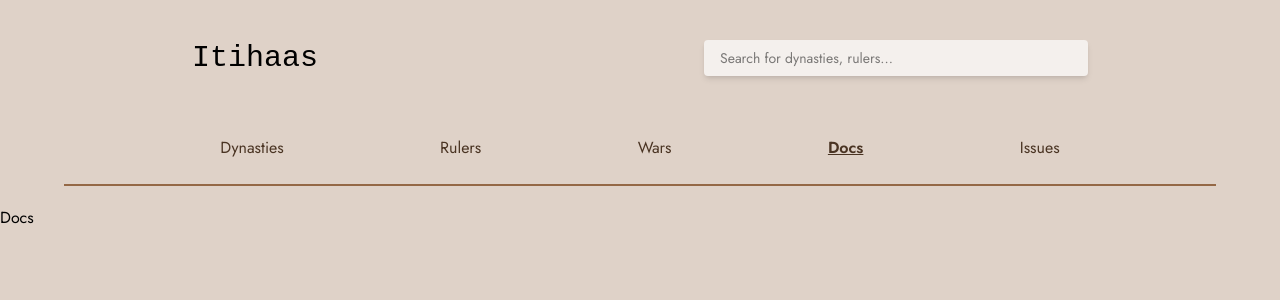
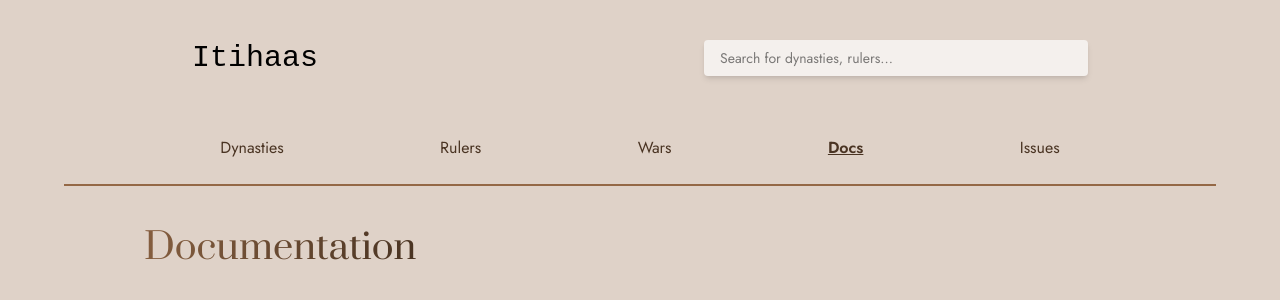
Before and after one commit to sunillshastry/itihaas-client, a React (Vite) app: page /docs in a window 1280 px wide. Shown: the top 300 px of the page. Built offline with nearby package versions, Linux system fonts and the light colour scheme; no server answers; a web font is replaced by a local one.

Commit message:
Wrap MainContainer around Docs page

```diff
--- a/src/pages/Docs.jsx
+++ b/src/pages/Docs.jsx
@@ -1,12 +1,14 @@
+import MainContainer from '../components/MainContainer';
 import Navbar from '../components/Navbar';
+import PrimaryHeader from '../components/PrimaryHeader';
 
 function Docs() {
 	return (
 		<>
 			<Navbar />
-			<main>
-				<h1>Docs</h1>
-			</main>
+			<MainContainer>
+				<PrimaryHeader>Documentation</PrimaryHeader>
+			</MainContainer>
 		</>
 	);
 }
```
